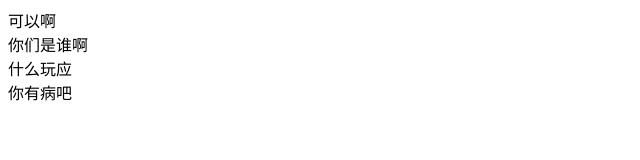
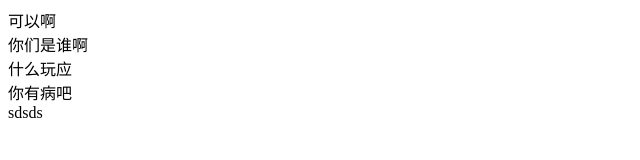
Before and after one commit to AnderTt/cangku, a plain HTML site: page index.html in a window 1280 px wide. Shown: the full height of the page, 0-640 px from the left. Drawn offline with Linux system fonts and the light colour scheme.

Commit message:
第四次

```diff
--- a/index.html
+++ b/index.html
@@ -9,5 +9,6 @@
     <div>你们是谁啊</div>
     <div>什么玩应</div>
     <div>你有病吧</div>
+    sdsds
 </body>
 </html>
```
